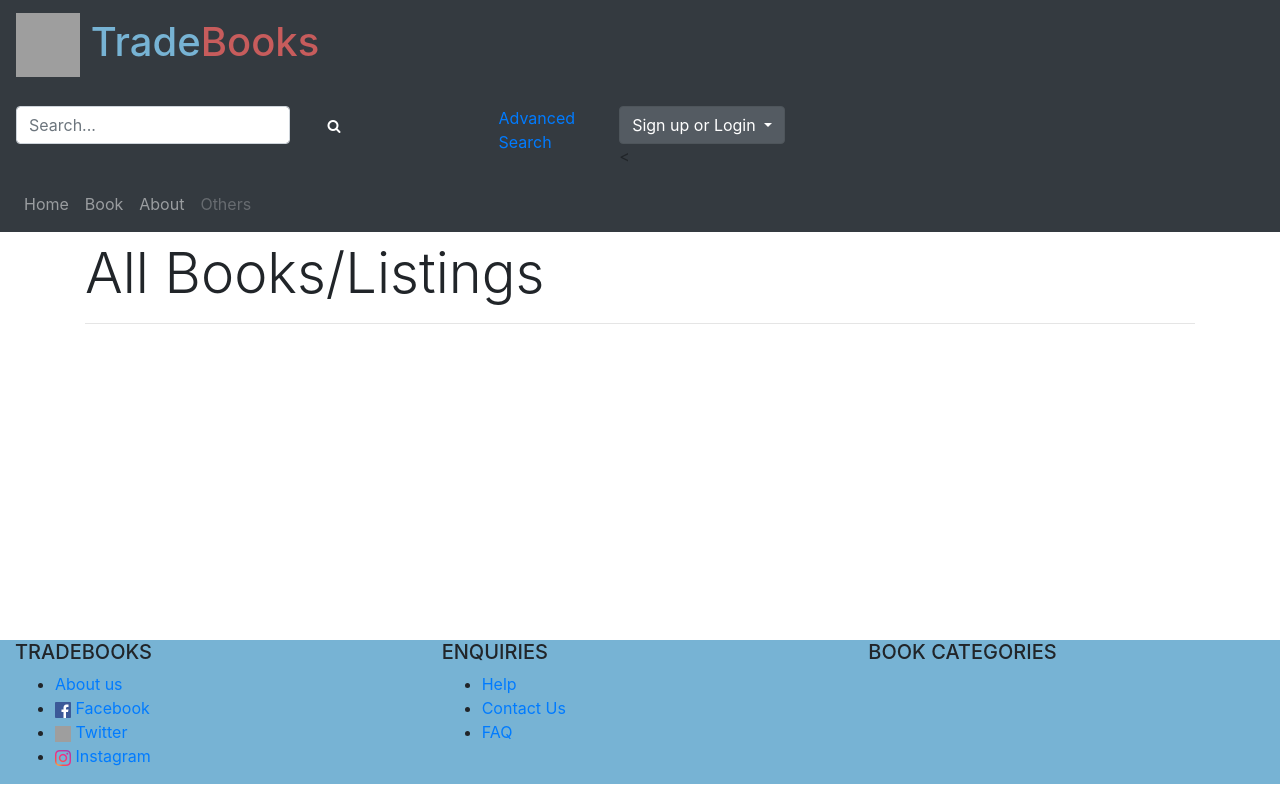
After one commit to susamusa29/trade_books_project, a Django app: template templates/tradebooks/books.html in a window 1280 px wide. The commit adds this page. Run offline with Django 3.2, Linux system fonts and the light colour scheme; the template is opened without the code that fills it, so the values that code supplies are empty; parts of the project's set-up code (start-up, migrations or seed data) failed here and were passed over; some libraries are stand-ins or nearby versions; grey boxes are pictures that could not be loaded.

Commit message:
added all books/listing page

```diff
--- a/templates/tradebooks/base.html
+++ b/templates/tradebooks/base.html
@@ -56,6 +56,12 @@
         Stanislava-->
 
         <style>
+            .listing-img {
+            object-fit: cover;
+
+            width: 6em;
+            height: 9em;
+            }
             .icon {
             width:16px;
             height:16px;
--- /dev/null
+++ b/templates/tradebooks/books.html
@@ -0,0 +1,34 @@
+<!DOCTYPE html>
+{% extends 'tradebooks/base.html' %}
+{% load staticfiles %}
+
+{% block title_block %}
+    All Books
+{% endblock %}
+
+{% block body_block %}
+
+<div class="container">
+    <h4 class="display-4">All Books/Listings</h4>
+    <hr/>
+    {% if listings %}
+        {% for listing in listings %}
+            <div class="row">
+                <div class="col-md-3 col-xs-12">
+                    <img src="https://d2sofvawe08yqg.cloudfront.net/tangowithdjango2/hero2x?1580989954"
+                         alt="Listing image"
+                         class="img-reactive listing-img"/>
+                </div>
+                <div class="col-md-9 col-xs-12">
+                    <h3><a href="#">{{ listing.book }}</a></h3>
+                    <h5>{{ listing.price }}</h5>
+                    <p>{{ listing.info }}</p>
+                </div>
+            </div>
+            <hr/>
+        {% endfor %}
+    {% endif %}
+
+</div>
+
+{% endblock %}
--- a/tradebooks/urls.py
+++ b/tradebooks/urls.py
@@ -14,10 +14,15 @@ app_name = 'tradebooks'
 
 urlpatterns = [
     path('', views.index, name='index'),
+
     path('login/', views.user_login, name='login'),
     path('logout/', views.user_logout, name='logout'),
+
     # maybe we can use slug for individual products
     path('product/<slug: listing_name_slug>', views.product, name='product'),
+    # all books/listing page
+    path('books/', views.books, name='books'),
+
     path('user/', views.user, name='user'),
     path('register/', views.register, name='register'),
     path('search/', views.search, name='search'),
```
Also changed, not shown: tradebooks/views.py (+10 -3 lines).
